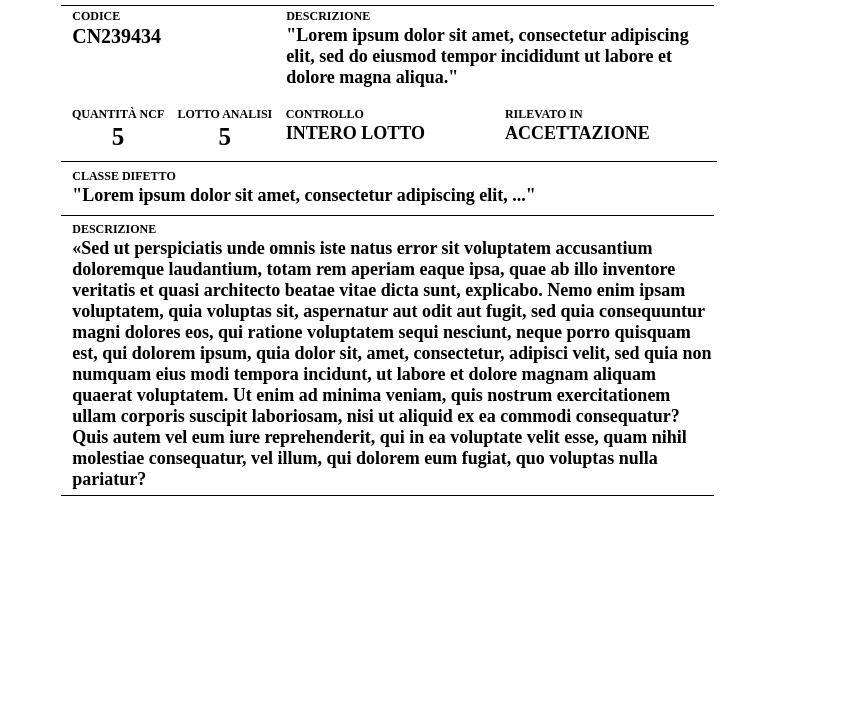
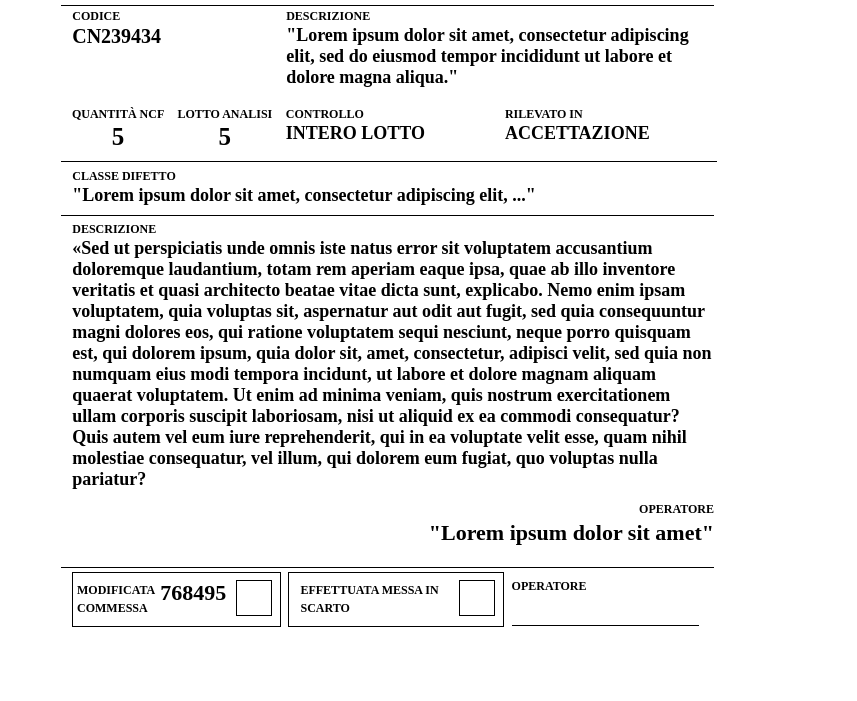
Before and after one commit to developVG/vg-api, a website: page public/pdf/template.html in a window 1280 px wide. Shown: the part 179-880 px from the top of the page, without its empty margins (0-857 px from the left). Drawn offline with Linux system fonts and the light colour scheme.

Commit message:
pdfTemplateFeedback

```diff
--- a/public/pdf/pdfStyle.css
+++ b/public/pdf/pdfStyle.css
@@ -198,7 +198,120 @@ body {
     border-top: 0px;
     border-right: 0px;
     border-left: 0px;
+    border-bottom: 0px;
     padding-left: 3mm;
+    padding-top: 1mm;
+    padding-bottom: 3mm;
+}
+
+#operatoreDettaglio {
+    height: 15mm;
+    width: 169.8mm;
+    border: 0.5mm solid black;
+    color: black;
+    font-weight: bold;
+    float: left;
+    border-top: 0px;
+    border-right: 0px;
+    border-left: 0px;
+    padding-left: 3mm;
+    padding-top: 1mm;
+    padding-bottom: 3mm;
+    text-align: right;
+}
+
+#commessaSection {
+    height: 20mm;
+    width: 169.8mm;
+    border: 0.5mm solid black;
+    color: black;
+    font-weight: bold;
+    float: left;
+    border-top: 0px;
+    border-right: 0px;
+    border-left: 0px;
+    border-bottom: 0px;
+    padding-left: 3mm;
+    padding-top: 1mm;
+    padding-bottom: 3mm;
+}
+
+#containerCommessaModificata {
+    height: 10mm;
+    width: 53.6mm;
+    border: 0.5mm solid black;
+    color: black;
+    font-weight: bold;
+    float: left;
+    padding-left: 1mm;
+    padding-top: 1mm;
+    padding-bottom: 3mm;
+}
+
+#containerMessaInScarto {
+    height: 10mm;
+    width: 53.6mm;
+    border: 0.5mm solid black;
+    color: black;
+    font-weight: bold;
+    float: left;
+    padding-left: 3mm;
+    padding-top: 1mm;
+    padding-bottom: 3mm;
+    margin-left: 2mm;
+}
+
+#containerOperatore {
+    height: 10mm;
+    width: 49.6mm;
+    border: 0.5mm solid black;
+    color: black;
+    font-weight: bold;
+    float: left;
+    padding-top: 1mm;
+    padding-bottom: 3mm;
+    border-top: 0px;
+    border-left: 0px;
+    border-right: 0px;
+    margin-left: 2mm;
+}
+
+#titleCommessaModificataSection {
+    height: 8mm;
+    width: 22mm;
+    color: black;
+    font-weight: bold;
+    word-wrap: break-word;
+    float: left;
+    padding-top: 1mm;
+    padding-bottom: 3mm;
+}
+
+#numeroCommessaModificata {
+    height: 8mm;
+    width: 20mm;
+    color: black;
+    word-wrap: break-word;
+    float: left;
+    padding-top: 1mm;
+    padding-bottom: 3mm;
+}
+
+#quadratoCheck {
+    height: 9mm;
+    width: 9mm;
+    border: 0.5mm solid black;
+    margin-top: 0.8mm;
+    float: left;
+}
+
+#titleMessaInScarto {
+    height: 8mm;
+    width: 42mm;
+    color: black;
+    font-weight: bold;
+    word-wrap: break-word;
+    float: left;
     padding-top: 1mm;
     padding-bottom: 3mm;
 }
--- a/public/pdf/template.html
+++ b/public/pdf/template.html
@@ -40,7 +40,8 @@
             <div id="descrizioneSection">
                 <label style="font-size:12px;">DESCRIZIONE</label>
                 <p style="font-size: 1px;"></p>
-                <label style="font-size:18px;">"Lorem ipsum dolor sit amet, consectetur adipiscing elit, sed do eiusmod tempor incididunt ut labore et dolore magna aliqua."</label>
+                <label style="font-size:18px;">"Lorem ipsum dolor sit amet, consectetur adipiscing elit, sed do eiusmod
+                    tempor incididunt ut labore et dolore magna aliqua."</label>
             </div>
             <div id="quantitaNCFSection">
                 <label style="font-size:12px;">QUANTITÀ NCF</label>
@@ -70,7 +71,48 @@
             <div id="dettaglioSection">
                 <label style="font-size:12px;">DESCRIZIONE</label>
                 <p style="font-size: 1px;"></p>
-                <label style="font-size:18px;">«Sed ut perspiciatis unde omnis iste natus error sit voluptatem accusantium doloremque laudantium, totam rem aperiam eaque ipsa, quae ab illo inventore veritatis et quasi architecto beatae vitae dicta sunt, explicabo. Nemo enim ipsam voluptatem, quia voluptas sit, aspernatur aut odit aut fugit, sed quia consequuntur magni dolores eos, qui ratione voluptatem sequi nesciunt, neque porro quisquam est, qui dolorem ipsum, quia dolor sit, amet, consectetur, adipisci velit, sed quia non numquam eius modi tempora incidunt, ut labore et dolore magnam aliquam quaerat voluptatem. Ut enim ad minima veniam, quis nostrum exercitationem ullam corporis suscipit laboriosam, nisi ut aliquid ex ea commodi consequatur? Quis autem vel eum iure reprehenderit, qui in ea voluptate velit esse, quam nihil molestiae consequatur, vel illum, qui dolorem eum fugiat, quo voluptas nulla pariatur?</label>
+                <label style="font-size:18px;">«Sed ut perspiciatis unde omnis iste natus error sit voluptatem
+                    accusantium doloremque laudantium, totam rem aperiam eaque ipsa, quae ab illo inventore veritatis et
+                    quasi architecto beatae vitae dicta sunt, explicabo. Nemo enim ipsam voluptatem, quia voluptas sit,
+                    aspernatur aut odit aut fugit, sed quia consequuntur magni dolores eos, qui ratione voluptatem sequi
+                    nesciunt, neque porro quisquam est, qui dolorem ipsum, quia dolor sit, amet, consectetur, adipisci
+                    velit, sed quia non numquam eius modi tempora incidunt, ut labore et dolore magnam aliquam quaerat
+                    voluptatem. Ut enim ad minima veniam, quis nostrum exercitationem ullam corporis suscipit
+                    laboriosam, nisi ut aliquid ex ea commodi consequatur? Quis autem vel eum iure reprehenderit, qui in
+                    ea voluptate velit esse, quam nihil molestiae consequatur, vel illum, qui dolorem eum fugiat, quo
+                    voluptas nulla pariatur?</label>
+            </div>
+            <div id="operatoreDettaglio">
+                <label style="font-size:12px;">OPERATORE</label>
+                <p style="font-size: 3px;"></p>
+                <label style="font-size:22px;">"Lorem ipsum dolor sit amet"</label>
+            </div>
+            <div id="commessaSection">
+                <div id="containerCommessaModificata">
+                    <div id="titleCommessaModificataSection">
+                        <label style="font-size:12px;">MODIFICATA COMMESSA</label>
+                    </div>
+                    <div id="numeroCommessaModificata">
+                        <label style="font-size:22px;">768495</label>
+                    </div>
+                    <div id="quadratoCheck">
+
+                    </div>
+                </div>
+
+                <div id="containerMessaInScarto">
+                    <div id="titleMessaInScarto">
+                        <label style="font-size:12px;">EFFETTUATA MESSA IN SCARTO</label>
+                    </div>
+
+                    <div id="quadratoCheck">
+
+                    </div>
+                </div>
+
+                <div id="containerOperatore">
+                    <label style="font-size:12px;">OPERATORE</label>
+                </div>
             </div>
         </div>
 
```
